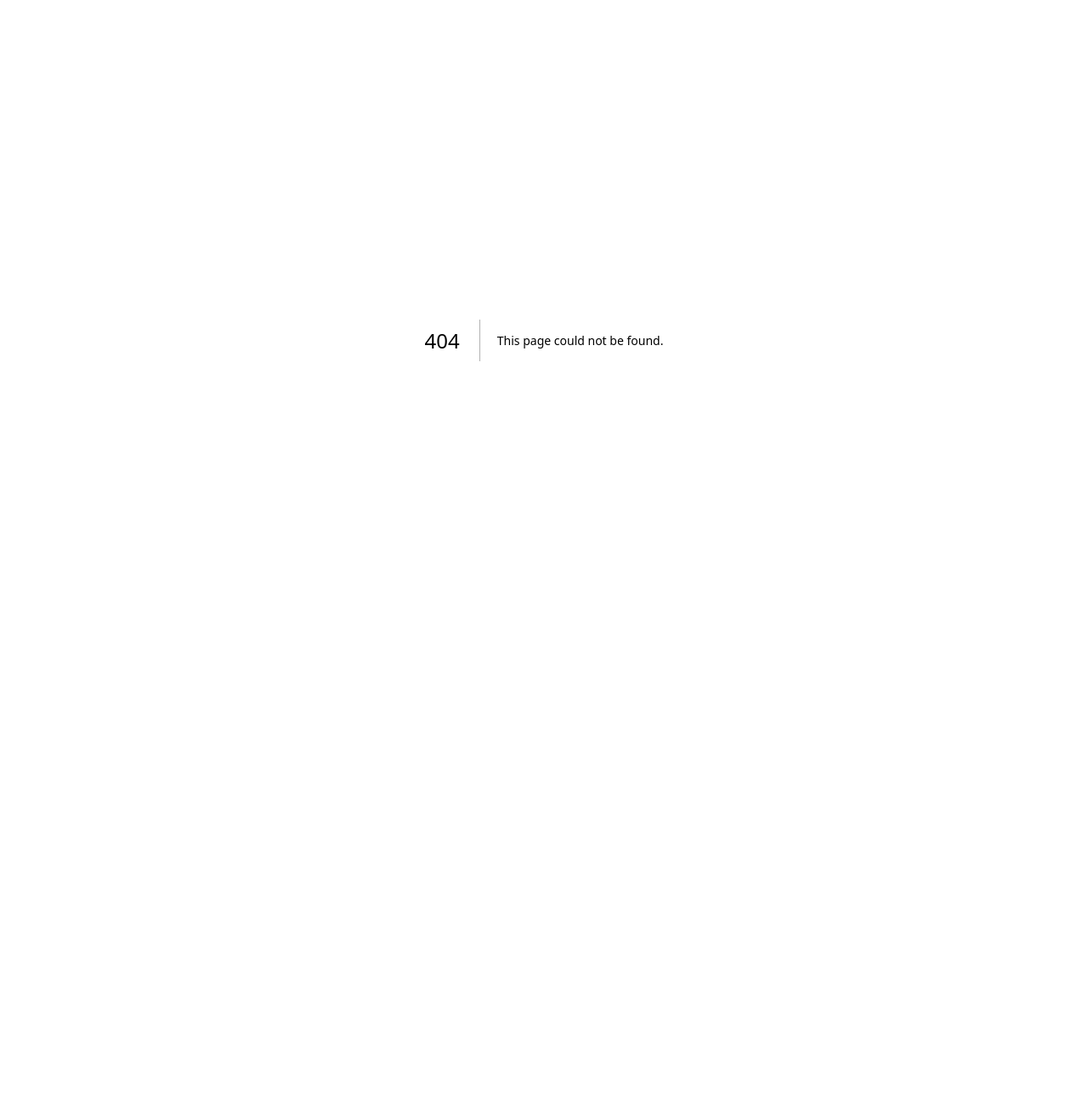
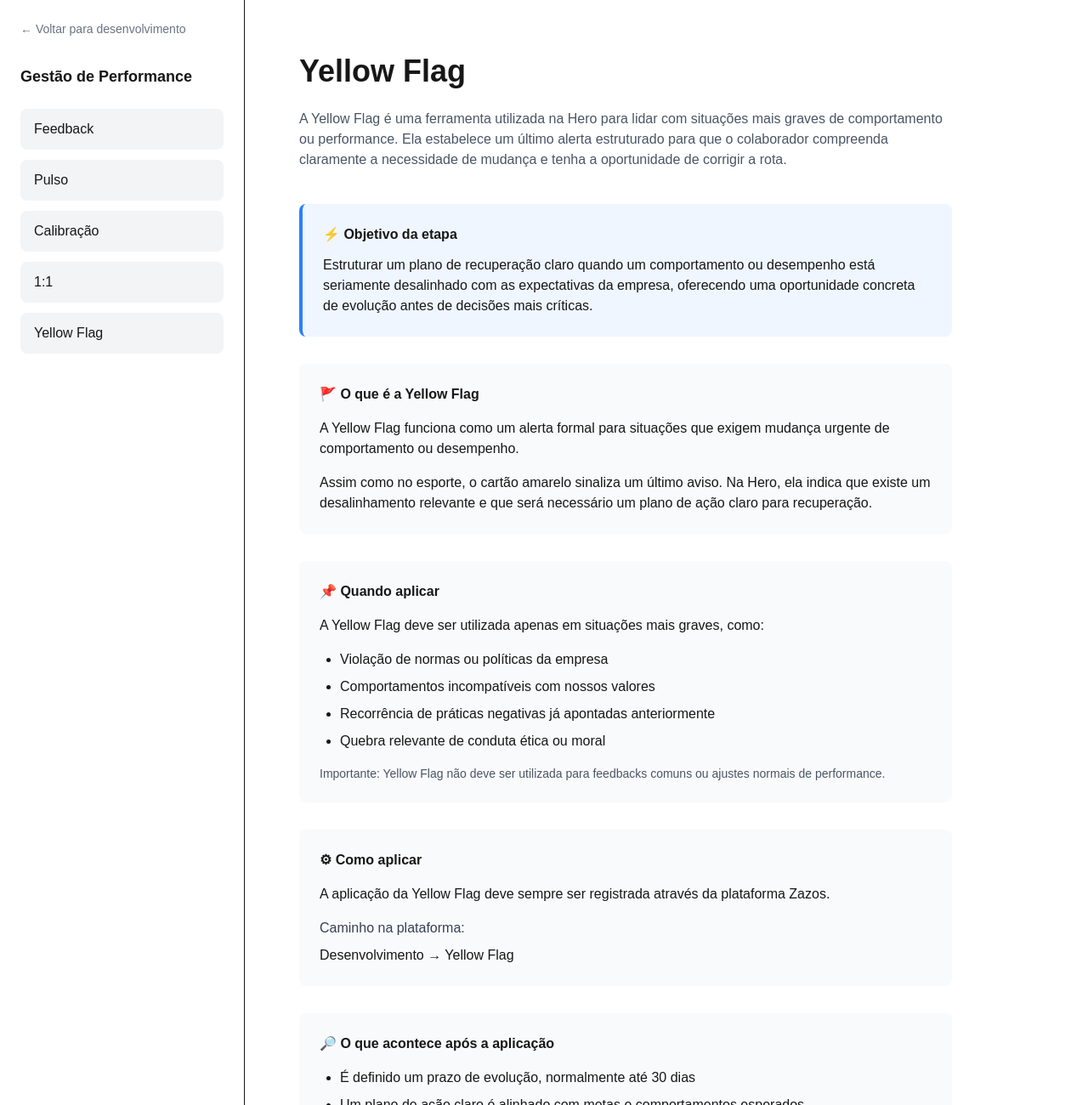
Before and after one commit to amandafrann/programa-lider-hero, a Next.js app: page /desenvolvimento/performance/yellowflag in a window 1280 px wide. Before the commit this address had no page. Shown: the top 1300 px of the page at 85% size. Before the commit the page ends 800 px from the top, so only its background shows below. Built offline with nearby package versions, Linux system fonts and the light colour scheme.

Commit message:
pagina yellow flag

```diff
--- /dev/null
+++ b/app/desenvolvimento/performance/yellowflag/page.tsx
@@ -0,0 +1,176 @@
+import LessonLayout from "@/app/components/LessonLayout";
+
+export default function YellowFlagPage() {
+  return (
+    <LessonLayout title="Yellow Flag">
+
+      <p className="text-gray-600 mb-10">
+        A Yellow Flag é uma ferramenta utilizada na Hero para lidar com
+        situações mais graves de comportamento ou performance. Ela
+        estabelece um último alerta estruturado para que o colaborador
+        compreenda claramente a necessidade de mudança e tenha a
+        oportunidade de corrigir a rota.
+      </p>
+
+
+      {/* OBJETIVO */}
+
+      <div className="bg-blue-50 border-l-4 border-blue-500 p-6 rounded-lg mb-8">
+
+        <h3 className="font-semibold mb-3">
+          ⚡ Objetivo da etapa
+        </h3>
+
+        <p>
+          Estruturar um plano de recuperação claro quando um comportamento
+          ou desempenho está seriamente desalinhado com as expectativas da
+          empresa, oferecendo uma oportunidade concreta de evolução antes
+          de decisões mais críticas.
+        </p>
+
+      </div>
+
+
+      {/* O QUE É */}
+
+      <div className="bg-gray-50 p-6 rounded-lg mb-8">
+
+        <h3 className="font-semibold mb-4">
+          🚩 O que é a Yellow Flag
+        </h3>
+
+        <p className="mb-4">
+          A Yellow Flag funciona como um alerta formal para situações que
+          exigem mudança urgente de comportamento ou desempenho.
+        </p>
+
+        <p>
+          Assim como no esporte, o cartão amarelo sinaliza um último aviso.
+          Na Hero, ela indica que existe um desalinhamento relevante e que
+          será necessário um plano de ação claro para recuperação.
+        </p>
+
+      </div>
+
+
+      {/* QUANDO APLICAR */}
+
+      <div className="bg-gray-50 p-6 rounded-lg mb-8">
+
+        <h3 className="font-semibold mb-4">
+          📌 Quando aplicar
+        </h3>
+
+        <p className="mb-4">
+          A Yellow Flag deve ser utilizada apenas em situações mais graves,
+          como:
+        </p>
+
+        <ul className="list-disc ml-6 space-y-2">
+
+          <li>Violação de normas ou políticas da empresa</li>
+
+          <li>Comportamentos incompatíveis com nossos valores</li>
+
+          <li>Recorrência de práticas negativas já apontadas anteriormente</li>
+
+          <li>Quebra relevante de conduta ética ou moral</li>
+
+        </ul>
+
+        <p className="mt-4 text-sm text-gray-600">
+          Importante: Yellow Flag não deve ser utilizada para feedbacks
+          comuns ou ajustes normais de performance.
+        </p>
+
+      </div>
+
+
+      {/* COMO APLICAR */}
+
+      <div className="bg-gray-50 p-6 rounded-lg mb-8">
+
+        <h3 className="font-semibold mb-4">
+          ⚙ Como aplicar
+        </h3>
+
+        <p className="mb-4">
+          A aplicação da Yellow Flag deve sempre ser registrada através da
+          plataforma Zazos.
+        </p>
+
+        <p className="text-gray-700">
+          Caminho na plataforma:
+        </p>
+
+        <p className="font-medium mt-2">
+          Desenvolvimento → Yellow Flag
+        </p>
+
+      </div>
+
+
+      {/* O QUE ACONTECE DEPOIS */}
+
+      <div className="bg-gray-50 p-6 rounded-lg mb-8">
+
+        <h3 className="font-semibold mb-4">
+          🔎 O que acontece após a aplicação
+        </h3>
+
+        <ul className="list-disc ml-6 space-y-2">
+
+          <li>
+            É definido um prazo de evolução, normalmente até 30 dias
+          </li>
+
+          <li>
+            Um plano de ação claro é alinhado com metas e comportamentos
+            esperados
+          </li>
+
+          <li>
+            O líder acompanha o progresso através de conversas frequentes
+            de acompanhamento
+          </li>
+
+          <li>
+            A área de People pode apoiar o processo quando necessário
+          </li>
+
+        </ul>
+
+      </div>
+
+
+      {/* OBSERVAÇÕES */}
+
+      <div className="bg-yellow-50 border-l-4 border-yellow-400 p-6 rounded-lg">
+
+        <h3 className="font-semibold mb-3">
+          ⚠ Observações importantes
+        </h3>
+
+        <ul className="list-disc ml-6 space-y-2">
+
+          <li>
+            A Yellow Flag é um último alerta, mas não garante permanência
+            na empresa
+          </li>
+
+          <li>
+            Não deve ser aplicada durante o período de experiência
+          </li>
+
+          <li>
+            O acompanhamento consistente do líder é essencial para o
+            sucesso da recuperação
+          </li>
+
+        </ul>
+
+      </div>
+
+    </LessonLayout>
+  );
+}
```
